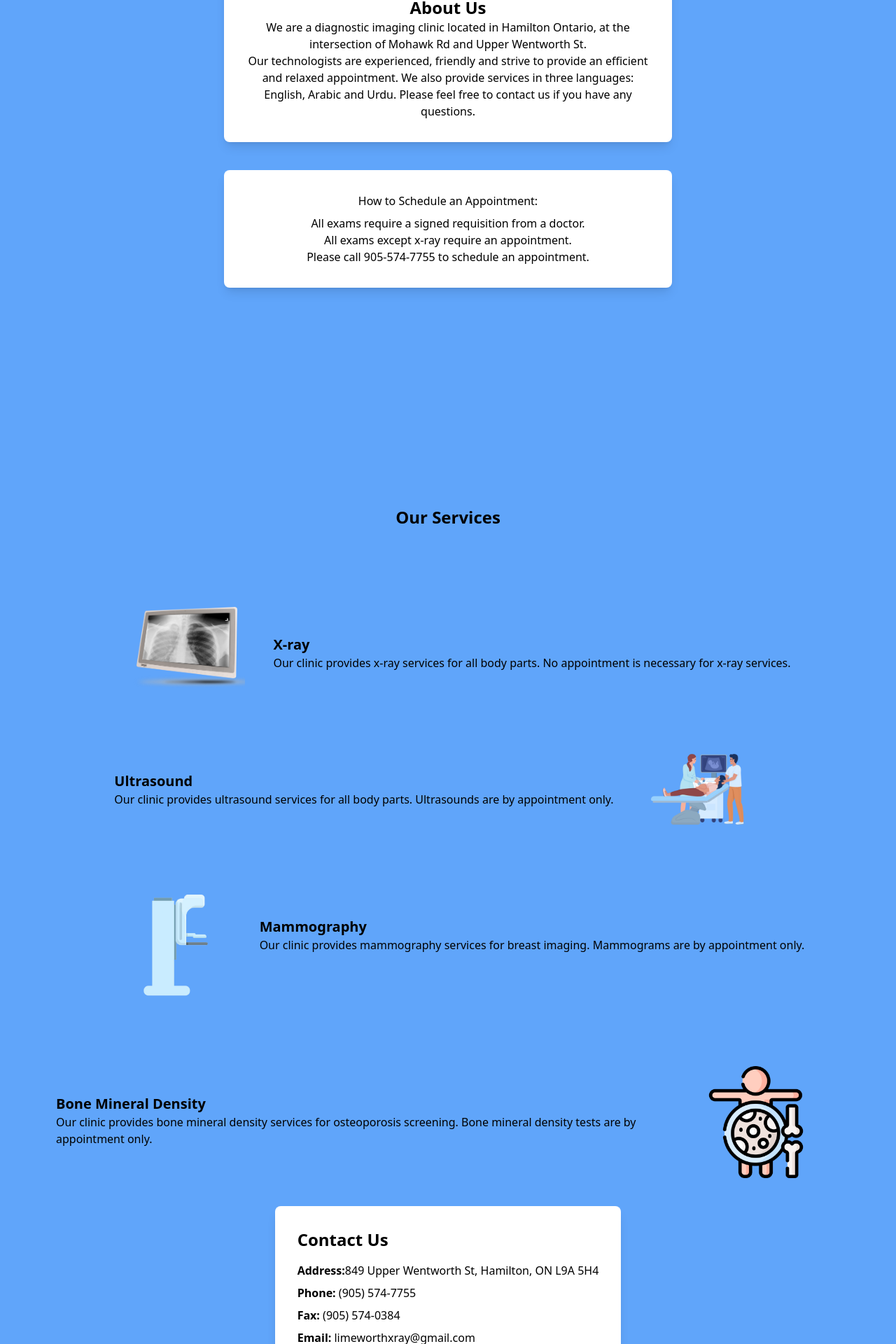
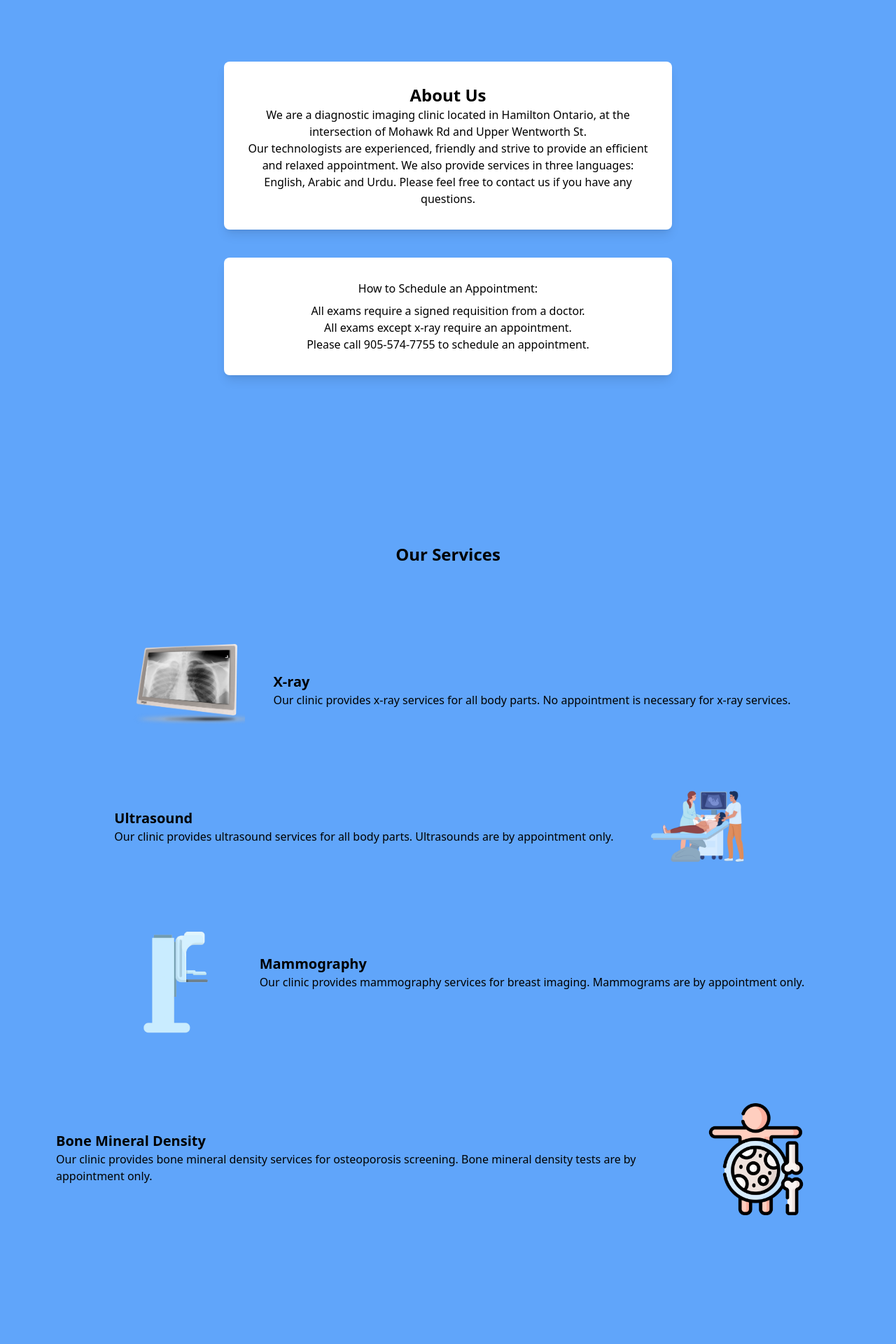
Before and after one commit to AymenS02/Limeworth, a React (Create React App) app: page / in a window 1280 px wide. Shown: the part 877-2797 px from the top of the page at 70% size. Built offline with nearby package versions, Linux system fonts and the light colour scheme.

Commit message:
worked on background transition

```diff
--- a/package.json
+++ b/package.json
@@ -11,6 +11,7 @@
     "react": "^18.3.1",
     "react-dom": "^18.3.1",
     "react-intersection-observer": "^9.13.0",
+    "react-router-dom": "^6.26.0",
     "react-scripts": "5.0.1",
     "web-vitals": "^2.1.4"
   },
--- a/src/App.jsx
+++ b/src/App.jsx
@@ -48,7 +48,7 @@ const Section = ({ id, setBgColor, color, children }) => {
   }
 
   return (
-    <section id={id} ref={ref} className="min-h-screen">
+    <section id={id} ref={ref} className="">
       {children}
     </section>
   );
--- a/src/components/About.jsx
+++ b/src/components/About.jsx
@@ -1,7 +1,7 @@
 
 function About() {
   return (
-    <div className="flex flex-col justify-center items-center ">
+    <div className="flex flex-col justify-center items-center pb-[30vh]">
       <div
         className="flex flex-col justify-center items-center text-center m-10 p-8 bg-white rounded-lg shadow-lg w-[80vh]">
         <h1 className="text-2xl font-bold">About Us</h1>
--- a/src/components/Contact.jsx
+++ b/src/components/Contact.jsx
@@ -1,6 +1,6 @@
 function Contact() {
   return (
-    <div className="flex justify-center items-center ">
+    <div className="flex justify-center items-center pb-[30vh]">
       <div className="p-8 bg-white rounded-lg shadow-lg">
         <h1 className="text-2xl font-bold pb-4">Contact Us</h1>
         <p className='pb-2'><strong>Address:</strong>849 Upper Wentworth St, Hamilton, ON L9A 5H4</p>
--- a/src/components/Home.jsx
+++ b/src/components/Home.jsx
@@ -1,6 +1,6 @@
 function Home() {
   return (
-    <div className="flex flex-col flex-nowrap justify-evenly items-center pt-20">
+    <div className="flex flex-col flex-nowrap justify-evenly items-center py-[30vh]">
       <h1 className="text-[3vh] items-center font-bold p-2">Welcome to Limeworth X-ray & Ultrasound</h1>
       <div className="p-[2vh] bg-white rounded-lg shadow-lg">
         <h3 className="flex justify-center items-center font-bold p-[0.5vh]">Working Hours (Ultrasounds by Appointment)</h3>
--- a/src/components/Services.jsx
+++ b/src/components/Services.jsx
@@ -1,9 +1,8 @@
 import React from 'react';
-import { motion } from 'framer-motion';
 
 function Services() {
   return (
-    <div className="m-0 b-0">
+    <div className="m-0 b-0 pb-[30vh]">
       <div className="flex flex-col justify-between items-center">
         <h1 className="text-2xl font-bold pb-[4vh]">Our Services</h1>
 
```
Also changed, not shown: 1 other file (tests, documents, lock files or other folders).
